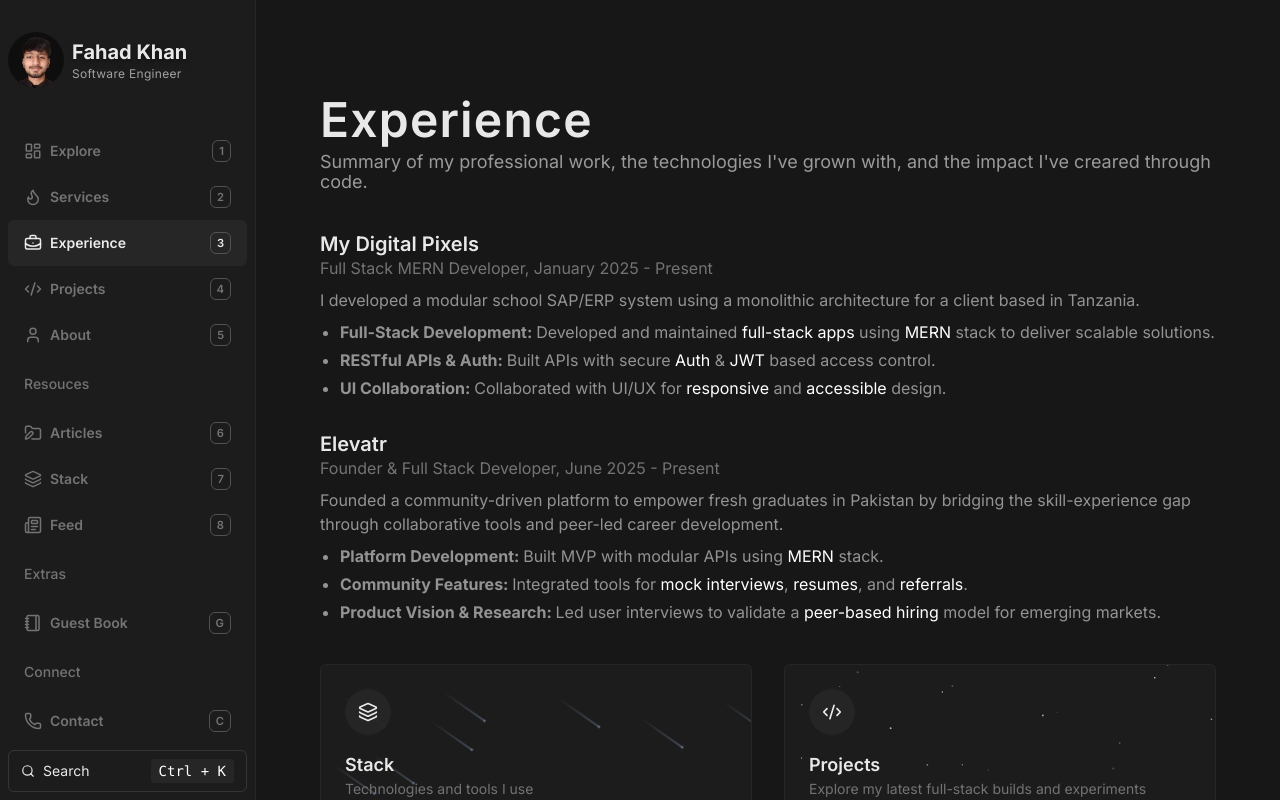
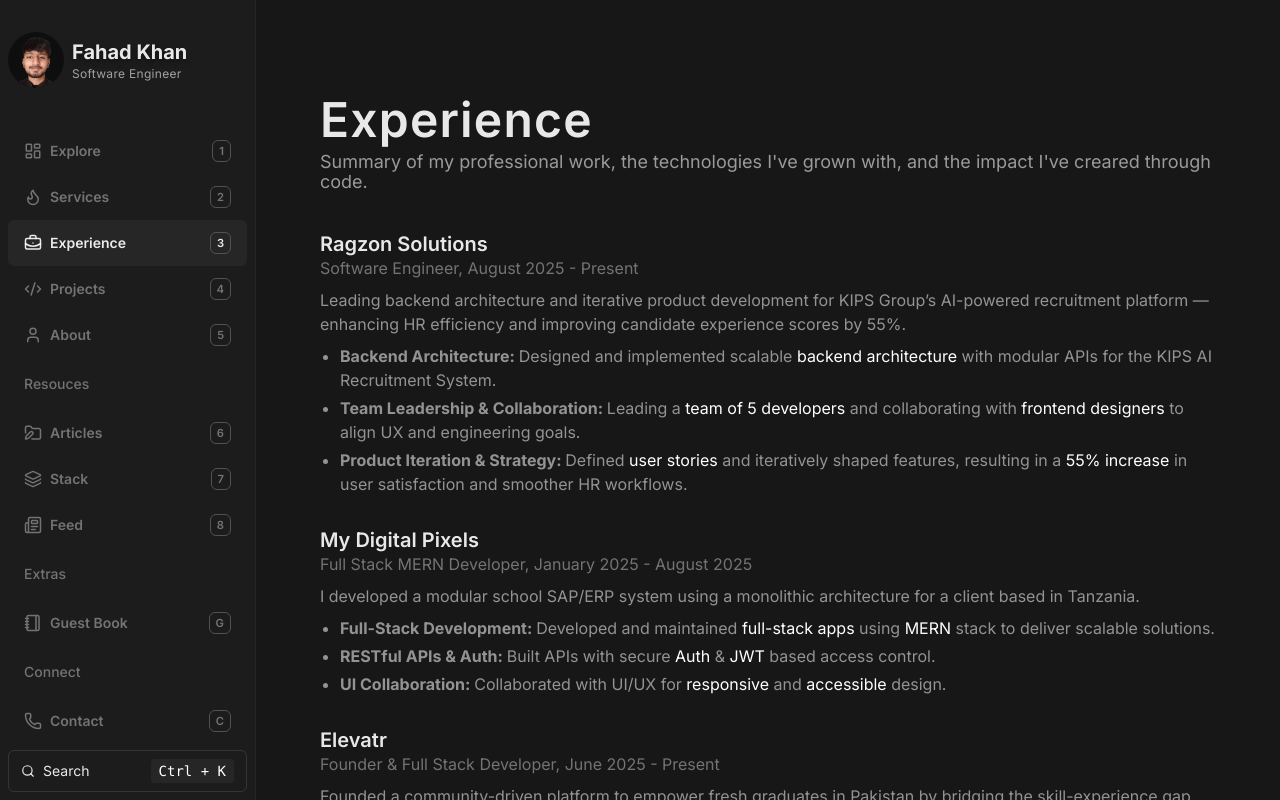
Before and after one commit to oniChan1226/port, a React (Vite) app: page /experience in a window 1280 px wide. Built offline with nearby package versions, Linux system fonts and the light colour scheme.

Commit message:
update: experience tab

```diff
--- a/src/data/ExperienceData.ts
+++ b/src/data/ExperienceData.ts
@@ -1,11 +1,63 @@
 export const myExperience = [
   {
     _id: 1,
+    companyName: "Ragzon Solutions",
+    designation: "Software Engineer",
+    duration: {
+      from: "August 2025",
+      to: "Present",
+    },
+    location: "Lahore, Pakistan (Hybrid)",
+    brief:
+      "Leading backend architecture and iterative product development for KIPS Group’s AI-powered recruitment platform — enhancing HR efficiency and improving candidate experience scores by 55%.",
+    responsibilities: [
+      {
+        header: "Backend Architecture",
+        content: [
+          { text: "Designed and implemented scalable " },
+          { text: "backend architecture", highlight: true },
+          { text: " with modular APIs for the KIPS AI Recruitment System." },
+        ],
+      },
+      {
+        header: "Team Leadership & Collaboration",
+        content: [
+          { text: "Leading a " },
+          { text: "team of 5 developers", highlight: true },
+          { text: " and collaborating with " },
+          { text: "frontend designers", highlight: true },
+          { text: " to align UX and engineering goals." },
+        ],
+      },
+      {
+        header: "Product Iteration & Strategy",
+        content: [
+          { text: "Defined " },
+          { text: "user stories", highlight: true },
+          { text: " and iteratively shaped features, resulting in a " },
+          { text: "55% increase", highlight: true },
+          { text: " in user satisfaction and smoother HR workflows." },
+        ],
+      },
+    ],
+    techStack: [
+      "Node.js",
+      "Express",
+      "React.js",
+      "MongoDB",
+      "TypeScript",
+      "Tailwind CSS",
+      "Redis",
+      "Docker",
+    ],
+  },
+  {
+    _id: 2,
     companyName: "My Digital Pixels",
     designation: "Full Stack MERN Developer",
     duration: {
       from: "January 2025",
-      to: "Present",
+      to: "August 2025",
     },
     location: "Remote",
     brief:
@@ -52,7 +104,7 @@
     ],
   },
   {
-    _id: 2,
+    _id: 3,
     companyName: "Elevatr",
     designation: "Founder & Full Stack Developer",
     duration: {
--- a/src/pages/Projects.tsx
+++ b/src/pages/Projects.tsx
@@ -4,11 +4,16 @@
 import { myProjects } from "../data/ProjectsData";
 
 const Projects = () => {
-  console.log(myProjects)
   return (
     <div>
-      {/* header */}
-      <PageTitle title="Projects" brief="A quick look at what I’ve built." />
+      {/* Header */}
+      <div className="flex items-center justify-between">
+        <PageTitle title="Projects" brief="A quick look at what I’ve built." />
+        <span className="text-xs font-medium px-3 py-1.5 rounded-full bg-amber-100 text-amber-700 dark:bg-amber-900/40 dark:text-amber-300 shadow-sm">
+          🚧 Updating Soon
+        </span>
+      </div>
+
       <div className="mt-8 lg:mt-16">
         <CardContainer>
           {myProjects.map((project, i) => (
```
